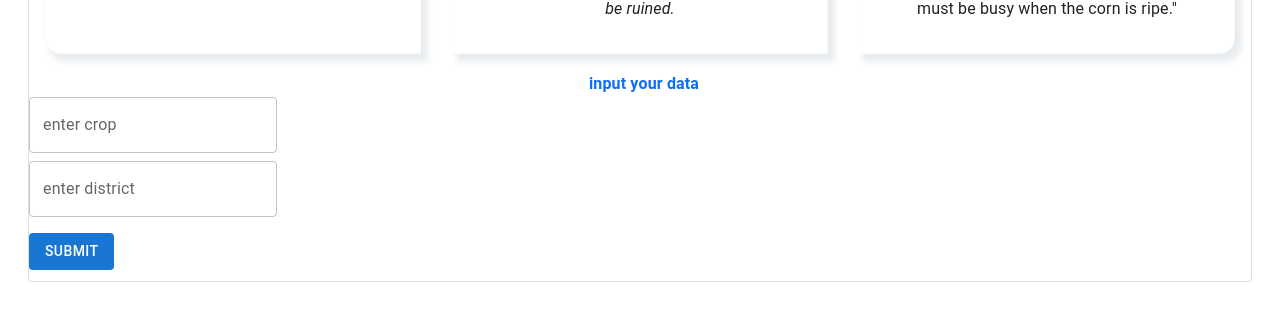
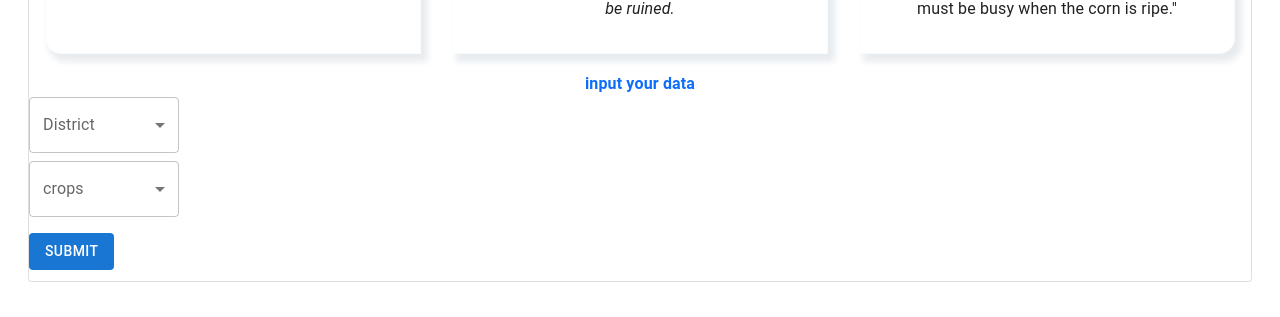
Before and after one commit to serenity-prayer/mini_automated_weather_station, a React (Create React App) app: page /activity in a window 1280 px wide. Shown: the part 480-797 px from the top of the page. Built offline with nearby package versions, Linux system fonts and the light colour scheme.

Commit message:
cleaned 2.0

```diff
--- a/src/componets/activitypage/actiheader/ActivityChild.js
+++ b/src/componets/activitypage/actiheader/ActivityChild.js
@@ -1,8 +1,21 @@
 import React from 'react';
 import './Activity.css';
-import TextField from '@mui/material/TextField';
 import Button from '@mui/material/Button';
+import Box from '@mui/material/Box';
+import InputLabel from '@mui/material/InputLabel';
+import MenuItem from '@mui/material/MenuItem';
+import FormControl from '@mui/material/FormControl';
+import Select from '@mui/material/Select';
+
+
+
 function ActivityChild(){
+    const [district, setDistrict, crops, setCrops] = React.useState('');
+    const handleChange = (event) => {
+        setDistrict(event.target.value);
+
+      };
+
     return(
        <div>
             <div className="row">
@@ -41,26 +54,114 @@ function ActivityChild(){
                 </div>
             </div>
 
-            <div className="row">
+            <div className="row1">
                 <h4 className='m-1 row-header text-center text-primary card-titled'>input your data</h4>
                 <div className="">
                   <div className='card-group '>
 
-                 <h1>
-                    <TextField id="outlined-basic" label="enter crop" variant="outlined" />
-                    <h1>  </h1>
-                    <TextField id="outlined-basic" label="enter district" variant="outlined" />
-                    <h1>  </h1>
-                    <Button variant="contained" disableElevation>  submit  </Button>
-
+                 <h1><h1>
+                 <Box sx={{ minWidth: 150 }}>
+                    <FormControl fullWidth>
+                        <InputLabel id="demo-simple-select-label">District</InputLabel>
+                        <Select
+                        labelId="demo-simple-select-label"
+                        id="demo-simple-select"
+                        value={district}
+                        label="district"
+                        onChange={handleChange}
+                        >
+                        <MenuItem value={10}>Chitipa</MenuItem>
+                        <MenuItem value={20}>Chitipa</MenuItem>
+                        <MenuItem value={30}>Karonga</MenuItem>
+                        <MenuItem value={40}>Likoma</MenuItem>
+                        <MenuItem value={50}>Mzimba</MenuItem>
+                        <MenuItem value={60}>NkhataBay</MenuItem>
+                        <MenuItem value={70}>Rumphi</MenuItem>
+                        <MenuItem value={80}>Dedza</MenuItem>
+                        <MenuItem value={90}>Dowa</MenuItem>
+                        <MenuItem value={100}>Kasungu</MenuItem>
+                        <MenuItem value={110}>Lilongwe</MenuItem>
+                        <MenuItem value={120}>Mchinji</MenuItem>
+                        <MenuItem value={130}>Nkhotakota</MenuItem>
+                        <MenuItem value={140}>Ntcheu</MenuItem>
+                        <MenuItem value={150}>Ntchisi</MenuItem>
+                        <MenuItem value={160}>Salima</MenuItem>
+                        <MenuItem value={170}>Balaka</MenuItem>
+                        <MenuItem value={180}>Blantyre</MenuItem>
+                        <MenuItem value={190}>Chikwawa</MenuItem>
+                        <MenuItem value={200}>Chiradzulu</MenuItem>
+                        <MenuItem value={210}>Machinga</MenuItem>
+                        <MenuItem value={220}>Mangochi</MenuItem>
+                        <MenuItem value={230}>Mulanje</MenuItem>
+                        <MenuItem value={240}>Mwanza</MenuItem>
+                        <MenuItem value={250}>Neno</MenuItem>
+                        <MenuItem value={260}>Nsanje</MenuItem>
+                        <MenuItem value={270}>Phalombe</MenuItem>
+                        <MenuItem value={280}>Thyolo</MenuItem>
+                        <MenuItem value={290}>Zomba</MenuItem>
+                        </Select>
+                    </FormControl>
+                    </Box>
 
                  </h1>
 
-                  </div>
-                  </div>
-                  </div>
+                 <Box sx={{ minWidth: 150 }}>
+                    <FormControl fullWidth>
+                        <InputLabel id="demo-simple-select-label">crops</InputLabel>
+                        <Select
+                        labelId="demo-simple-select-label"
+                        id="demo-simple-select"
+                        value={crops}
+                        label="Crops"
+                        onChange={handleChange}
+                        >
+                        <MenuItem value={10}>Maize</MenuItem>
+                        <MenuItem value={20}>Rice</MenuItem>
+                        <MenuItem value={30}>Groundnuts</MenuItem>
+                        <MenuItem value={30}>Sugar Cane</MenuItem>
+                        <MenuItem value={40}>Legumes</MenuItem>
+                        <MenuItem value={50}>banana</MenuItem>
+                        <MenuItem value={60}>Tea</MenuItem>
+                        <MenuItem value={70}>Soya</MenuItem>
+                        <MenuItem value={80}>Tobacco</MenuItem>
+                        <MenuItem value={90}>Cotton</MenuItem>
+                        <MenuItem value={80}>Cassava</MenuItem>
+                        <MenuItem value={90}>Sweet potatoes</MenuItem>
+                        <MenuItem value={90}>Irish potatoes</MenuItem>
 
-            <div className='row'>
+
+
+                        </Select>
+                    </FormControl>
+                    </Box>
+                        <h1>
+                         <h1>
+                        </h1>
+                        </h1>
+
+                    <h1>
+                         <h1>
+                        </h1>
+                        </h1>
+                    <Button variant="contained" disableElevation>  submit
+                     </Button>
+
+
+                </h1>
+                <div>
+                <h1>
+                <h1>
+
+
+                </h1>
+                </h1>
+                </div>
+
+                </div>
+                </div>
+                </div>
+
+            <div className='row1'>
 
 
             </div>
```
